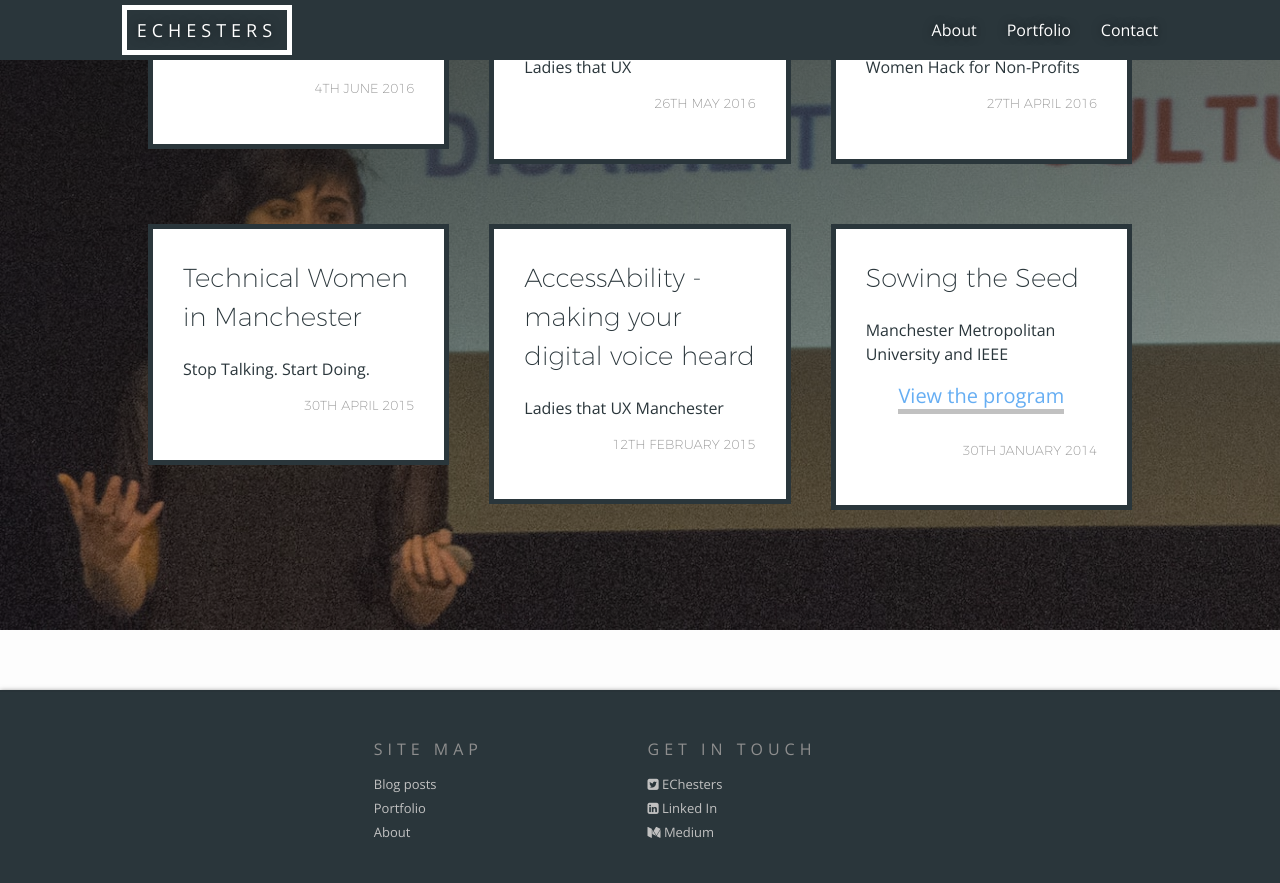
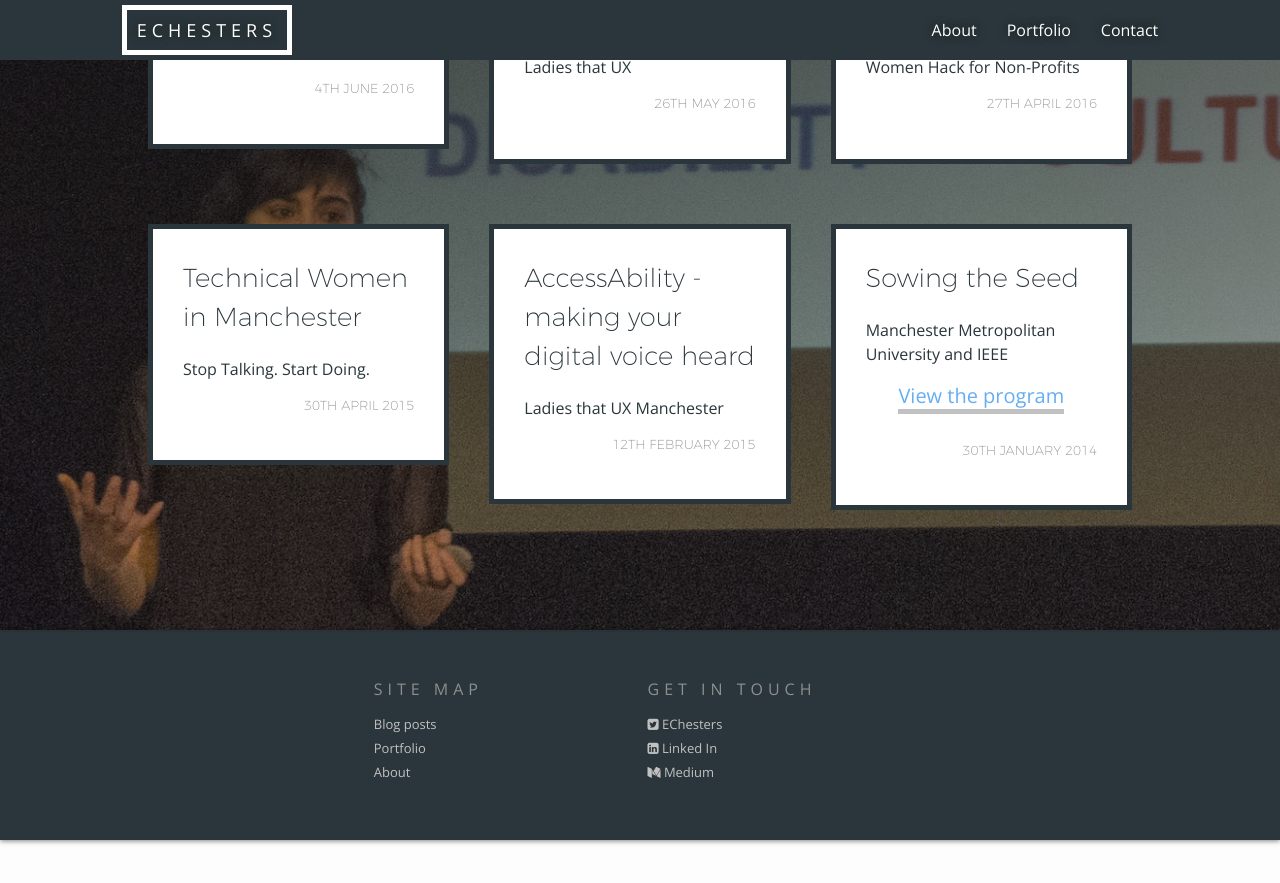
Before and after one commit to EChesters/echesters.github.io, a Jekyll site: the page built from pages/speaking.html, in a window 1280 px wide and 900 px high, scrolled down 3874 px. Shown: the top 883 px of the window. Built offline with Jekyll 4.4.1, drawn with Linux system fonts in a browser that asks for light colours; nearby versions of some CDN libraries.

Commit message:
Fixed unwanted margin on speaking

```diff
--- a/_sass/_layout.scss
+++ b/_sass/_layout.scss
@@ -1,9 +1,9 @@
 .no-padding {
-    padding: 0;
+    padding: 0 !important;
 }
 
 .no-margin {
-    margin: 0;
+    margin: 0 !important;
 }
 
 .margin-bottom {
--- a/pages/speaking.html
+++ b/pages/speaking.html
@@ -16,7 +16,7 @@ image: /images/portfolio/empowerhack/eh-2.png
     </div>
 </header>
 
-<div class="col-xs-12 content no-padding" id="portfolio">
+<div class="col-xs-12 content no-padding no-margin" id="portfolio">
   <div class="col-xs-12 col-sm-10 col-md-7 col-lg-6 position central">
     <h3>CodeFirst:Girls - Ones to Watch Interview</h3>
     <p>In May 2016 I was announced as one of 25 amazing women in technology, on the <a href="http://www.codefirstgirls.org.uk/ones-to-watch-2016.html">Ones to Watch List</a>. Here is my interview with We Rock Tech, about my journey and adventures being part of the technology industry.</p>
```
